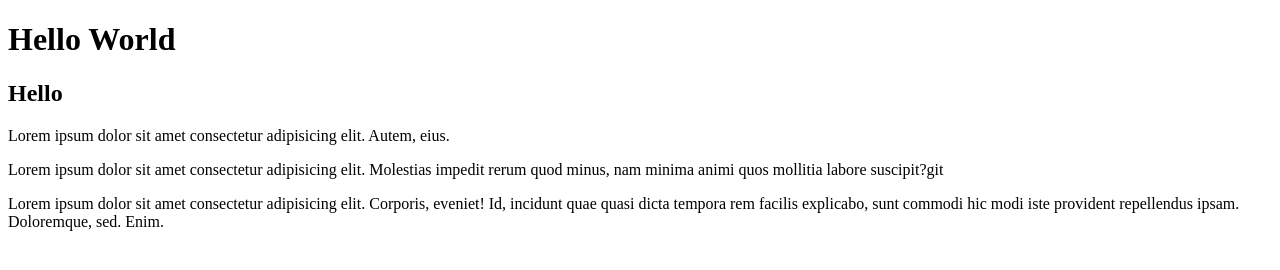
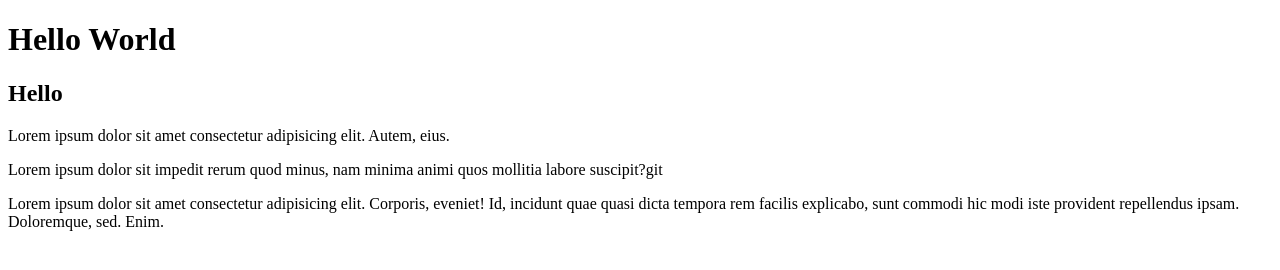
Before and after one commit to VedantB21/hithub, a plain HTML site: page index.html in a window 1280 px wide. Drawn offline with Linux system fonts and the light colour scheme.

Commit message:
Update index.html yaya

```diff
--- a/index.html
+++ b/index.html
@@ -11,7 +11,7 @@
     <h1>Hello World</h1>
     <h2>Hello</h2>
     <p>Lorem ipsum dolor sit amet consectetur adipisicing elit. Autem, eius.</p>
-    <p>Lorem ipsum dolor sit amet consectetur adipisicing elit. Molestias impedit rerum quod minus, nam minima animi quos mollitia labore suscipit?git </p><p>Lorem ipsum dolor sit amet consectetur adipisicing elit. Corporis, eveniet! Id, incidunt quae quasi dicta tempora rem facilis explicabo, sunt commodi hic modi iste provident repellendus ipsam. Doloremque, sed. Enim.</p>
+    <p>Lorem ipsum dolor sit impedit rerum quod minus, nam minima animi quos mollitia labore suscipit?git </p><p>Lorem ipsum dolor sit amet consectetur adipisicing elit. Corporis, eveniet! Id, incidunt quae quasi dicta tempora rem facilis explicabo, sunt commodi hic modi iste provident repellendus ipsam. Doloremque, sed. Enim.</p>
 </body>
 
 </html>
```
